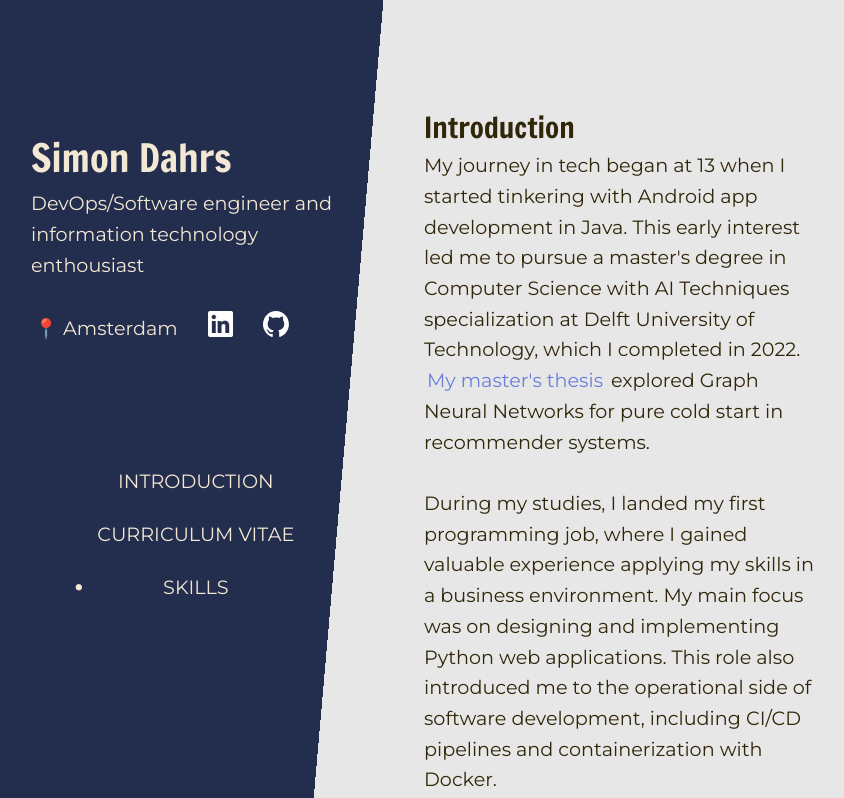
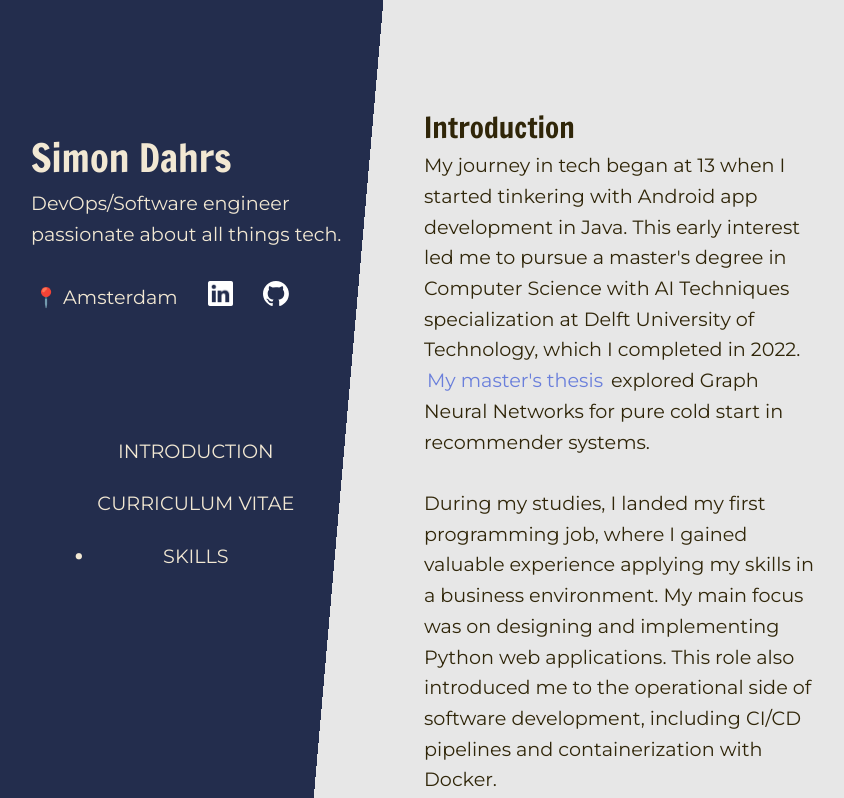
Before and after one commit to SimonDahrs/simondahrs.github.io, a Vue app in the folder frontend/personal-website/: page / in a window 1280 px wide. Shown: the top 798 px of the page, without its empty margins (224-1068 px from the left). Built offline with nearby package versions, Linux system fonts and the light colour scheme.

Commit message:
Update personal description

```diff
--- a/frontend/personal-website/src/components/PersonalInfo.vue
+++ b/frontend/personal-website/src/components/PersonalInfo.vue
@@ -1,7 +1,7 @@
 <template>
   <div id="personal-info">
     <h1 id="name">Simon Dahrs</h1>
-    <h4>DevOps/Software engineer and information technology enthousiast</h4>
+    <h4>DevOps/Software engineer passionate about all things tech.</h4>
     <br />
     <div class="personal-links">
       <span class="link"
```
